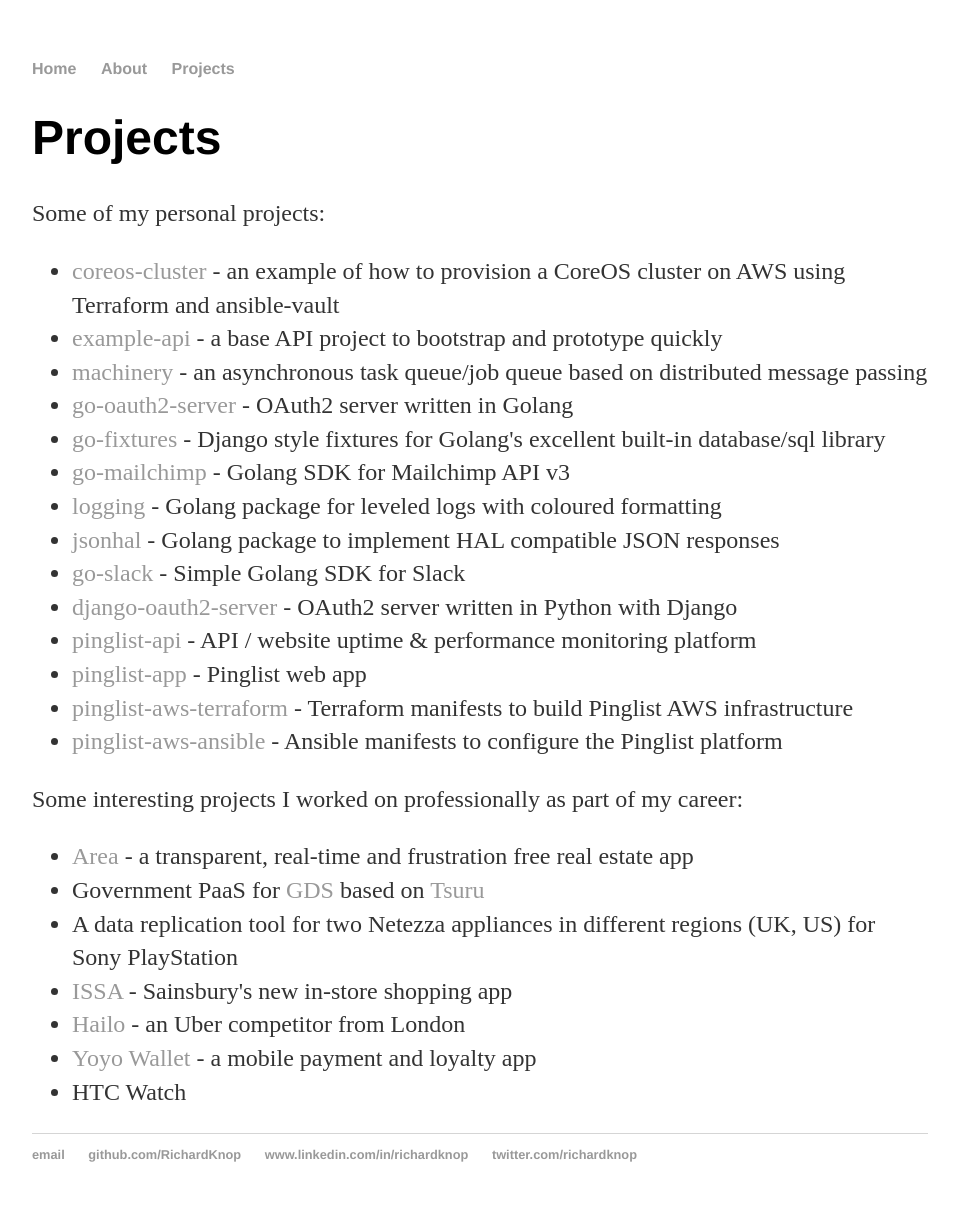
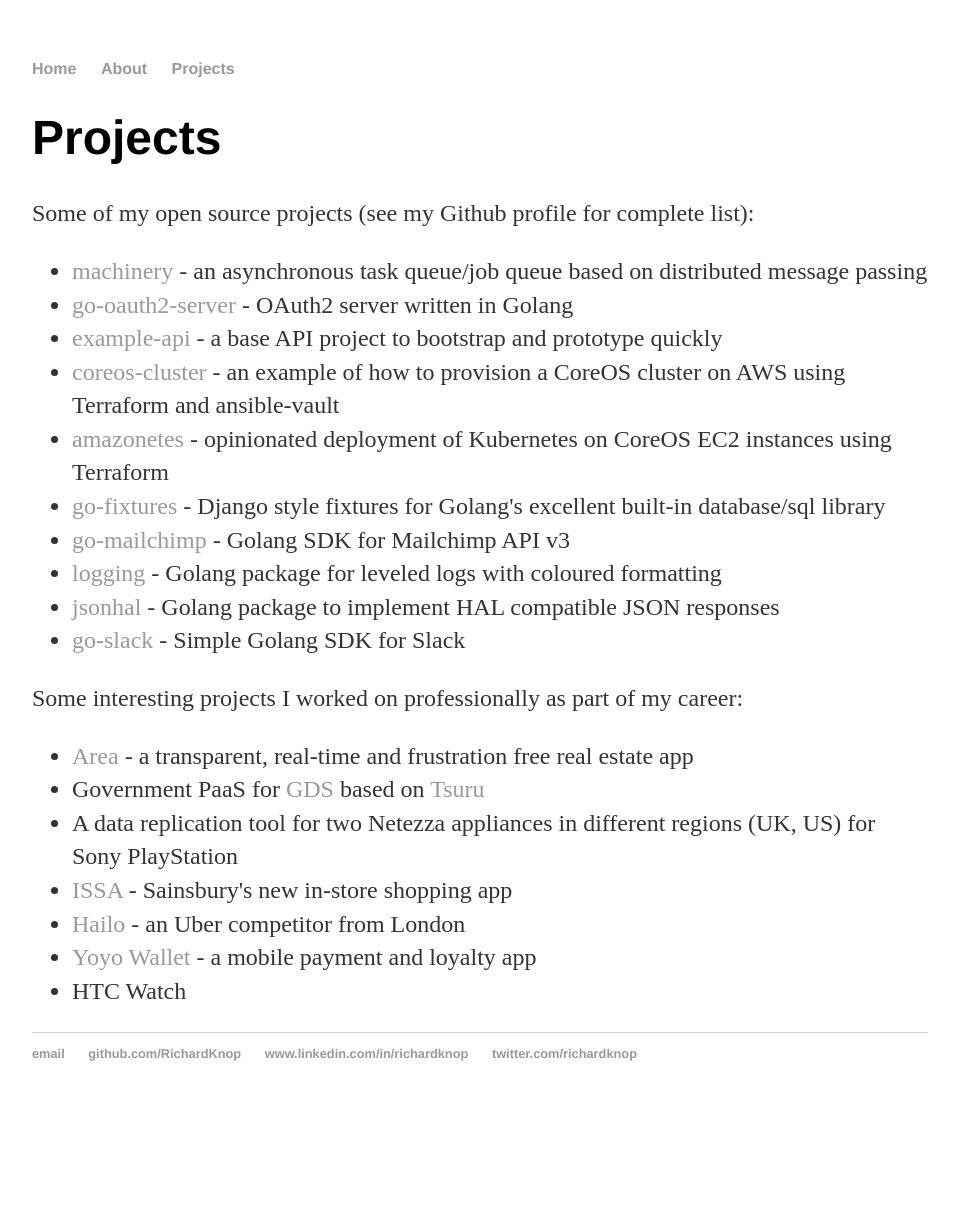
Before and after one commit to RichardKnop/richardknop.github.io, a Jekyll site: the page built from projects/index.html, in a window 1280 px wide. Shown: the whole page, without its empty margins (160-1119 px from the left). Built offline with Jekyll 4.4.1, drawn with Linux system fonts in a browser that asks for light colours; after the commit the page ends 1121 px from its top, so only the background shows below that.

Commit message:
Update index.html

```diff
--- a/projects/index.html
+++ b/projects/index.html
@@ -5,23 +5,19 @@
 <div class="blurb">
   <h1>Projects</h1>
 
-  <p>Some of my personal projects:</p>
+  <p>Some of my open source projects (see my Github profile for complete list):</p>
 
   <ul>
-    <li><a href="https://github.com/RichardKnop/coreos-cluster">coreos-cluster</a> - an example of how to provision a CoreOS cluster on AWS using Terraform and ansible-vault</li>
-    <li><a href="https://github.com/RichardKnop/example-api">example-api</a> - a base API project to bootstrap and prototype quickly</li>
     <li><a href="https://github.com/RichardKnop/machinery">machinery</a> - an asynchronous task queue/job queue based on distributed message passing</li>
     <li><a href="https://github.com/RichardKnop/go-oauth2-server">go-oauth2-server</a> - OAuth2 server written in Golang</li>
+    <li><a href="https://github.com/RichardKnop/example-api">example-api</a> - a base API project to bootstrap and prototype quickly</li>
+    <li><a href="https://github.com/RichardKnop/coreos-cluster">coreos-cluster</a> - an example of how to provision a CoreOS cluster on AWS using Terraform and ansible-vault</li>
+    <li><a href="https://github.com/RichardKnop/amazonetes">amazonetes</a> - opinionated deployment of Kubernetes on CoreOS EC2 instances using Terraform</li>
     <li><a href="https://github.com/RichardKnop/go-fixtures">go-fixtures</a> - Django style fixtures for Golang's excellent built-in database/sql library</li>
     <li><a href="https://github.com/RichardKnop/go-mailchimp">go-mailchimp</a> - Golang SDK for Mailchimp API v3</li>
     <li><a href="https://github.com/RichardKnop/logging">logging</a> - Golang package for leveled logs with coloured formatting</li>
     <li><a href="https://github.com/RichardKnop/jsonhal">jsonhal</a> - Golang package to implement HAL compatible JSON responses</li>
     <li><a href="https://github.com/RichardKnop/go-slack">go-slack</a> - Simple Golang SDK for Slack</li>
-    <li><a href="https://github.com/RichardKnop/django-oauth2-server">django-oauth2-server</a> - OAuth2 server written in Python with Django</li>
-    <li><a href="https://github.com/RichardKnop/pinglist-api">pinglist-api</a> - API / website uptime & performance monitoring platform</li>
-    <li><a href="https://github.com/RichardKnop/pinglist-app">pinglist-app</a> - Pinglist web app</li>
-    <li><a href="https://github.com/RichardKnop/pinglist-aws-terraform">pinglist-aws-terraform</a> - Terraform manifests to build Pinglist AWS infrastructure</li>
-    <li><a href="https://github.com/RichardKnop/pinglist-aws-ansible">pinglist-aws-ansible</a> - Ansible manifests to configure the Pinglist platform</li>
   </ul>
 
   <p>Some interesting projects I worked on professionally as part of my career:</p>
```
